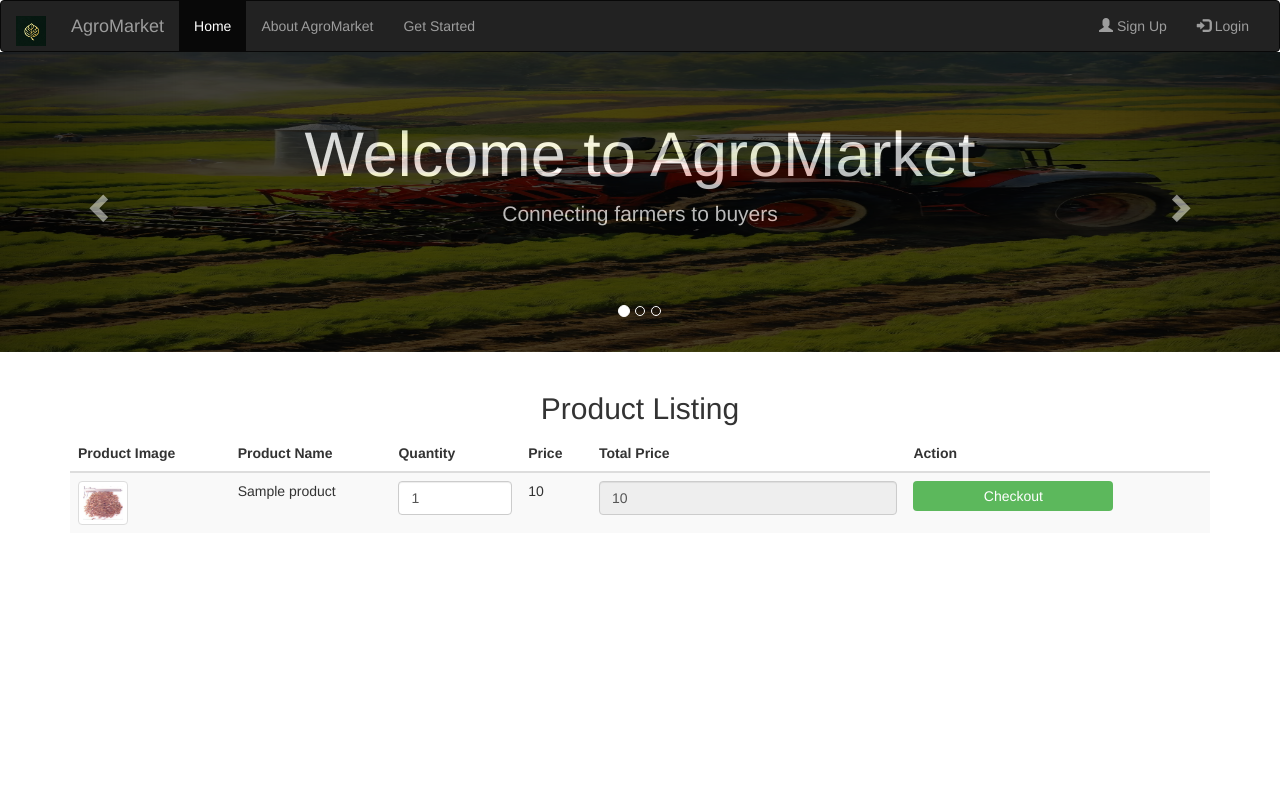
After one commit to Sobilo34/AgroMarket, a Flask app: template web_app/templates/cart.html in a window 1280 px wide. The commit adds this page. Shown: the top 793 px of the page. Run offline with Flask 3, Linux system fonts and the light colour scheme; the template is opened without the code that fills it: most values are stand-ins (such as "Sample title", 1, 10 or a date in 2020); parts of the project's set-up code (start-up, migrations or seed data) failed here and were passed over; some libraries are stand-ins or nearby versions.

Commit message:
implementing the checkout feature

```diff
--- a/web_app/app.py
+++ b/web_app/app.py
@@ -8,7 +8,7 @@ from models.user import User
 from models.product import Product
 from os import environ, getenv
 
-from flask import Flask, render_template, request, redirect, session, url_for, flash, jsonify
+from flask import Flask, abort, render_template, request, redirect, session, url_for, flash, jsonify
 from flask_login import LoginManager, login_user, login_required, logout_user, current_user
 
 import uuid
@@ -44,7 +44,6 @@ def index():
     response = requests.get(url)
     if response.status_code == 200:
         data = response.json()
-        print(data)
     return render_template('index.html', data=data, cache_id=str(uuid.uuid4()))
 
 @app.route('/signup', methods=['GET', 'POST'], strict_slashes=False)
@@ -107,8 +106,6 @@ def login_page():
             user_data = response.json()
             user = User.from_dict(user_data)
             login_user(user)
-            print(f'User is active: {current_user.is_active}')
-            print(f'user email: {current_user.email}')
             flash('Login successfully', 'alert alert-success')
             return redirect(url_for('index'))
         else:
@@ -204,6 +201,20 @@ def product_page(product_id):
     return render_template('product.html', cache_id=str(uuid.uuid4()), product=product, user=user)
 
 @login_required
+@app.route('/products/<product_id>', strict_slashes=False)
+def product_detail(product_id):
+    """ the page for product details of a particular product"""
+    user = storage.find_user_by_email(current_user.email)
+    url = getenv('AGRO_API_URL') + f'/products/{product_id}'
+    response = requests.get(url)
+    if response.status_code == 200:
+        product = response.json()
+        return render_template('product_detail.html', cache_id=str(uuid.uuid4()), product=product, user=user)
+    else:
+        flash('Product not found', 'alert alert-danger')
+        return redirect(url_for('index'))
+
+@login_required
 @app.route('/review', strict_slashes=False,
            methods=['GET', 'POST'])
 def review_page():
@@ -245,12 +256,18 @@ def sellers_dashboard():
     return render_template('seller_dashboard.html',
                            cache_id=str(uuid.uuid4()), data=user.products)
 
-
-@app.route('/cart>', strict_slashes=False)
-def cart():
-    """ the page for product details"""
-
-    return render_template('cart.html', cache_id=str(uuid.uuid4()))
+@login_required
+@app.route('/cart/<product_id>', strict_slashes=False,
+           methods=['GET', 'POST'])
+def cart(product_id):
+    """ retrieves the product and redirect to the cart route"""
+    cart = {}
+    if request.method == 'GET':
+        product = storage.get(Product, product_id)
+        if not product:
+            abort(404, description='Product not found')
+    return render_template('cart.html', cache_id=str(uuid.uuid4()),
+                           product=product)
 
 @app.route('/logout', strict_slashes=False)
 def logout():
--- a/web_app/templates/base.html
+++ b/web_app/templates/base.html
@@ -4,11 +4,14 @@
     <meta charset="utf-8">
     <meta name="viewport" content="width=device-width, initial-scale=1">
     <link rel="stylesheet" href="https://maxcdn.bootstrapcdn.com/bootstrap/3.4.1/css/bootstrap.min.css">
-    <script src="https://ajax.googleapis.com/ajax/libs/jquery/3.7.1/jquery.min.js"></script>
+  <script src="https://ajax.googleapis.com/ajax/libs/jquery/3.7.1/jquery.min.js"></script>
+  <script src="https://maxcdn.bootstrapcdn.com/bootstrap/3.4.1/js/bootstrap.min.js"></script>
+    <!-- <link rel="stylesheet" href="https://maxcdn.bootstrapcdn.com/bootstrap/3.4.1/css/bootstrap.min.css"> -->
+    <!-- <script src="https://ajax.googleapis.com/ajax/libs/jquery/3.7.1/jquery.min.js"></script> -->
     <script src="https://maxcdn.bootstrapcdn.com/bootstrap/3.4.1/js/bootstrap.min.js"></script>
     <title>AgroMarket{% block title %}{% endblock %}</title>
     <link rel="stylesheet" href="{{ url_for('static', filename='styles/styles.css') }}">
-    <script src="https://cdn.jsdelivr.net/npm/bootstrap@5.2.0/dist/js/bootstrap.bundle.min.js"></script>
+    <!-- <script src="https://cdn.jsdelivr.net/npm/bootstrap@5.2.0/dist/js/bootstrap.bundle.min.js"></script> -->
 
 </head>
 <body>
@@ -35,7 +38,6 @@
                 <ul class="nav navbar-nav">
                     <li class="active"><a href="/">Home</a></li>
                     <li><a href="{{ url_for('sellers_dashboard') }}">Dashboard</a></li>
-                    <li><a href="{{ url_for('cart') }}">Get Started</a></li>
                 </ul>
                 <ul class="nav navbar-nav navbar-right">
                     <li><a href="{{ url_for('profile') }}"><span class="glyphicon glyphicon-user"></span> My Profile</a></li>
--- /dev/null
+++ b/web_app/templates/cart.html
@@ -0,0 +1,73 @@
+{% extends "base.html" %}
+
+{% block title %}: Home{% endblock %}
+
+{% block content %}
+<div class="container content">
+  <h2 class="text-center">Product Listing</h2>
+  <table class="table table-striped">
+    <thead>
+      <tr>
+        <th>Product Image</th>
+        <th>Product Name</th>
+        <th>Quantity</th>
+        <th>Price</th>
+        <th>Total Price</th>
+        <th>Action</th>
+      </tr>
+    </thead>
+    <tbody>
+      <tr>
+        <td><img src="../static/images/upload/beans.png" class="img-thumbnail" alt="product image" width="50" height="50"></td>
+        <td>{{ product.name }}</td>
+        <td><input type="number" min="1" max="{{ product.quantity }}" class="form-control quantity" value="1"></td>
+        <td class="price">{{ product.price }}</td>
+        <td><input type="text" class="form-control total-price" value="{{ product.price }}" disabled></td>
+        <td><button type="button" class="btn btn-success checkout-btn">Checkout</button></td>
+      </tr>
+    </tbody>
+  </table>
+  <div id="checkout-form" class="mt-4" style="display:none;">
+    <h4>Enter your address</h4>
+    <form method="post" action="{{ url_for('checkout', product_id=product.id) }}">
+      <div class="form-group">
+        <label for="address">Address:</label>
+        <input type="text" class="form-control" id="address" name="address" required>
+      </div>
+      <div class="form-group">
+        <label for="quantity">Quantity:</label>
+        <input type="text" class="form-control quantity-input" name="quantity" disabled>
+      </div>
+      <div class="form-group">
+        <label for="total-price">Total Price:</label>
+        <input type="text" class="form-control total-price-input" name="total_price" disabled>
+      </div>
+      <button type="submit" class="btn btn-primary">Submit</button>
+    </form>
+  </div>
+</div>
+
+<script>
+  document.addEventListener('DOMContentLoaded', function() {
+    // Update total price based on quantity
+    document.querySelector('.quantity').addEventListener('input', function() {
+      var quantity = parseInt(this.value);
+      var price = parseFloat(document.querySelector('.price').innerText);
+      var totalPrice = quantity * price;
+      document.querySelector('.total-price').value = totalPrice.toFixed(2);
+    });
+
+    // Show checkout form on button click
+    document.querySelector('.checkout-btn').addEventListener('click', function() {
+      var quantity = document.querySelector('.quantity').value;
+      var totalPrice = document.querySelector('.total-price').value;
+
+      // Update the hidden form fields
+      document.querySelector('.quantity-input').value = quantity;
+      document.querySelector('.total-price-input').value = totalPrice;
+
+      document.getElementById('checkout-form').style.display = 'block';
+    });
+  });
+</script>
+{% endblock %}
--- a/web_app/templates/index.html
+++ b/web_app/templates/index.html
@@ -15,14 +15,14 @@
         {% for product in data %}
         <div class="col-md-4">
             <div class="card product-card my-4 mx-auto">
+                <a href="{{ url_for('product_detail', product_id=product['id']) }}">
                 <img src="{{ url_for('static', filename='images/upload/' + product['cover_img']) }}" alt="Product Image" class="card-image">
                 <div class="card-description">
                     <h2>{{ product.name }}</h2>
-                    <p>{{ product.description }}</p>
                     <div class="price">
                         <h3>#{{ product.price }}</h3>
                     </div>
-                    <!-- <a href="{{ url_for('product_page', product_id=product['id']) }}" class="btn btn-primary btn-block">View Product</a> -->
+                </a>
                 </div>
             </div>
         </div>
--- a/web_app/templates/login.html
+++ b/web_app/templates/login.html
@@ -1,6 +1,6 @@
 {% extends "base.html" %}
 
-{% block title %}: Home{% endblock %}
+{% block title %}: Login{% endblock %}
 
 {% block content %}
 
--- a/web_app/templates/product.html
+++ b/web_app/templates/product.html
@@ -1,6 +1,6 @@
 {% extends "base.html" %}
 
-{% block title %}Home{% endblock %}
+{% block title %}{{ product.name }}{% endblock %}
 
 {% block content %}
 
--- a/web_app/templates/product_index.html
+++ b/web_app/templates/product_index.html
@@ -22,7 +22,7 @@
         <td>{{ product.quantity }}</td>
         <td>{{ product.price }}</td>
         <td><div class="dropdown">
-          <button class="btn btn-primary dropdown-toggle" type="button" data-toggle="dropdown">Action
+          <button class="btn btn-success dropdown-toggle" type="button" data-toggle="dropdown">Action
           <span class="caret"></span></button>
           <ul class="dropdown-menu">
             <li><a class="dropdown-item" href="{{ url_for('product_page', product_id=product['id']) }}" method="GET">Detail</a></li>
--- a/web_app/templates/product_upload.html
+++ b/web_app/templates/product_upload.html
@@ -53,7 +53,7 @@
 
     <div class="form-group">
       <div class="col-sm-offset-2 col-sm-10">
-        <button type="submit" class="btn btn-default">Add Product</button>
+        <button type="submit" class="btn btn-success">Add Product</button>
       </div>
     </div>
   </form>
--- a/web_app/templates/profile.html
+++ b/web_app/templates/profile.html
@@ -1,6 +1,6 @@
 {% extends "base.html" %}
 
-{% block title %}My Profile{% endblock %}
+{% block title %}{{ user.first_name }}{% endblock %}
 
 {% block content %}
 <div class="container content mt-5">
```
Also changed, not shown: web_app/templates/product_detail.html (added, +73 -0 lines).
